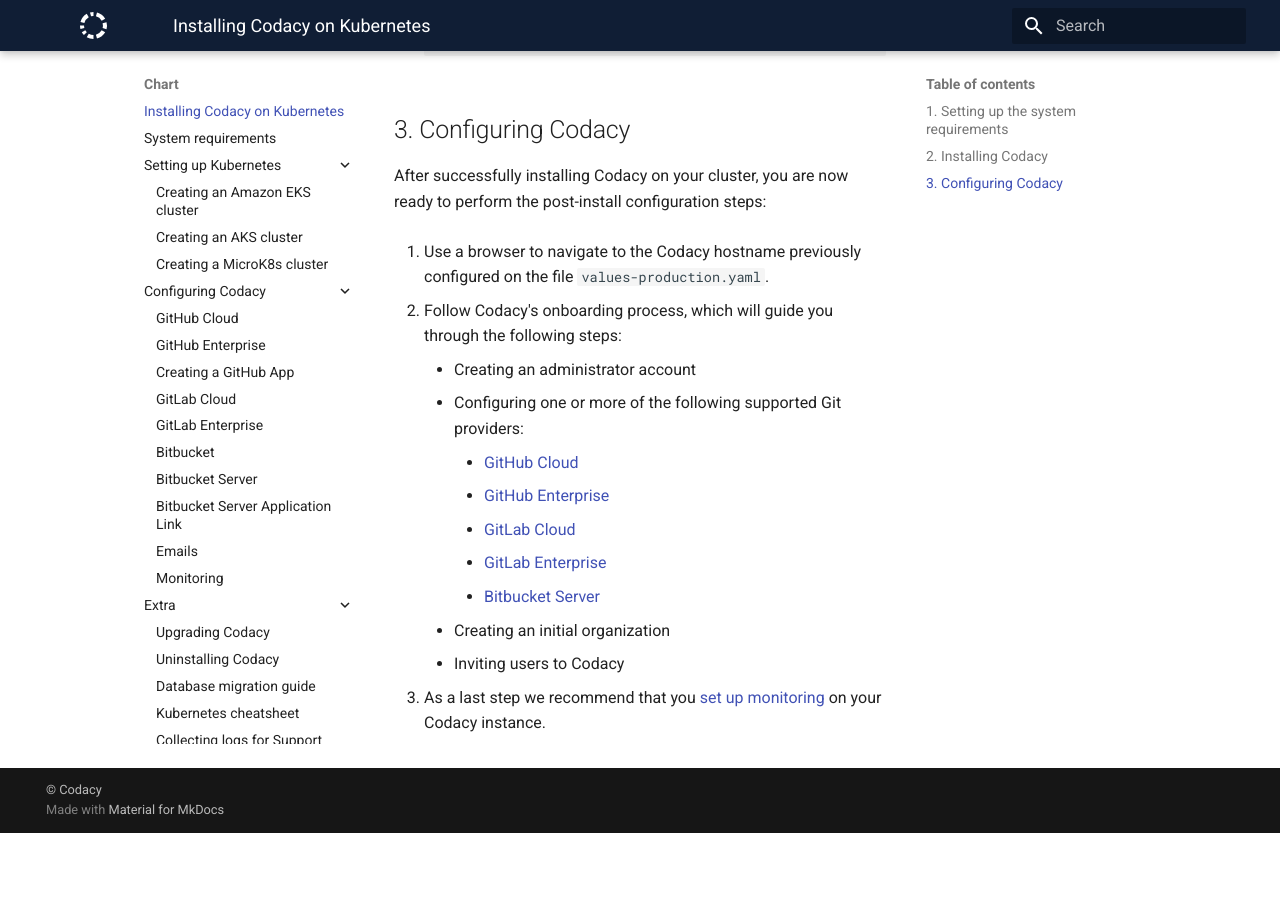
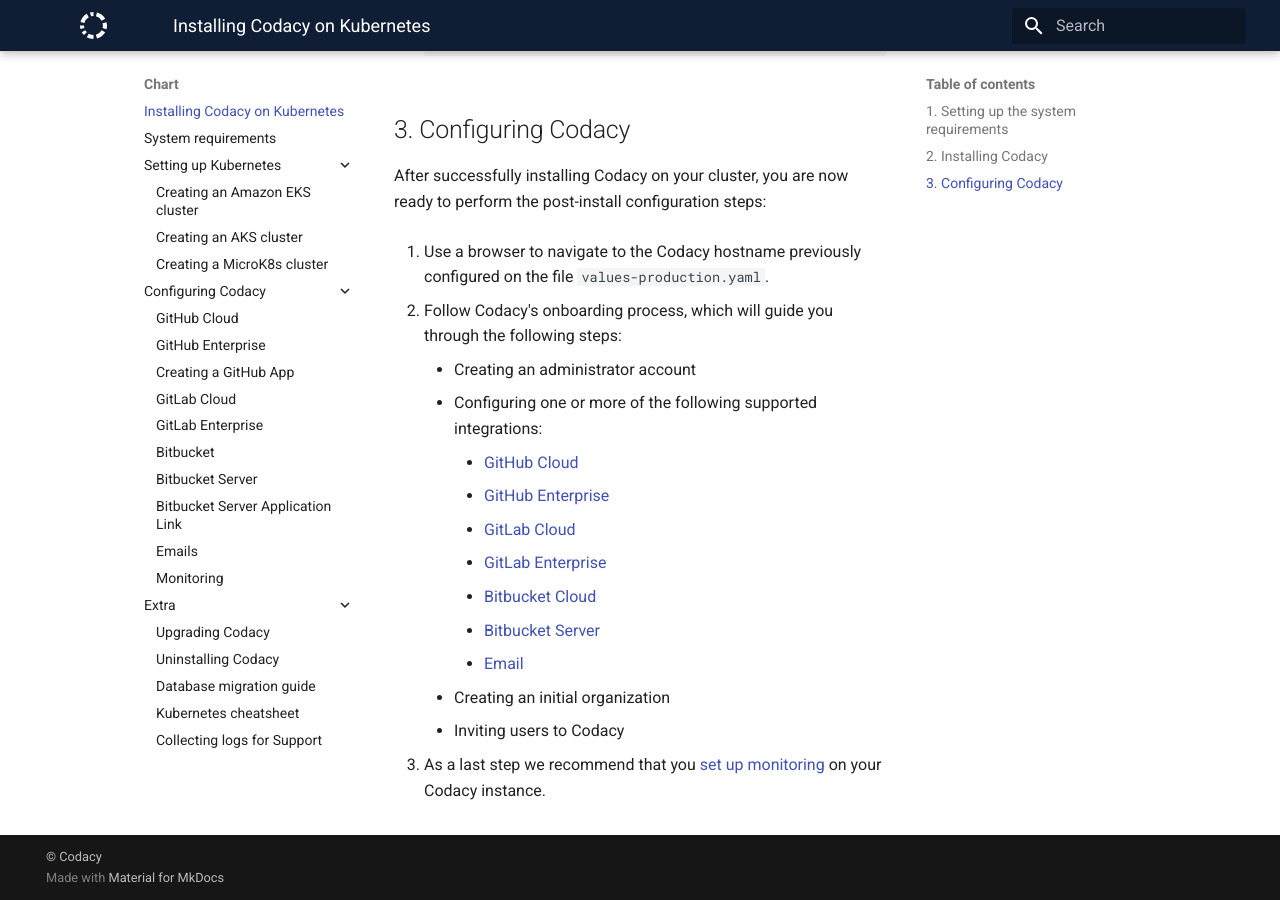
Before and after one commit to codacy/chart, an MkDocs documentation site: the page built from docs/index.md, in a window 1280 px wide and 900 px high, scrolled down 3234 px. Built offline with MkDocs 1.6.1 and Material for MkDocs 9.7.7, drawn with Linux system fonts in a browser that asks for light colours; before the commit the page ends 4067 px from its top, so only the background shows below that.

Commit message:
docs: Add bb email to index

```diff
--- a/docs/index.md
+++ b/docs/index.md
@@ -125,12 +125,14 @@
 2.  Follow Codacy's onboarding process, which will guide you through the following steps:
 
     -   Creating an administrator account
-    -   Configuring one or more of the following supported Git providers:
+    -   Configuring one or more of the following supported integrations:
         -   [GitHub Cloud](configuration/integrations/github-cloud.md)
         -   [GitHub Enterprise](configuration/integrations/github-enterprise.md)
         -   [GitLab Cloud](configuration/integrations/gitlab-cloud.md)
         -   [GitLab Enterprise](configuration/integrations/gitlab-enterprise.md)
+        -   [Bitbucket Cloud](configuration/integrations/bitbucket.md)
         -   [Bitbucket Server](configuration/integrations/bitbucket-server.md)
+        -   [Email](configuration/integrations/email.md)
     -   Creating an initial organization
     -   Inviting users to Codacy
 
```
